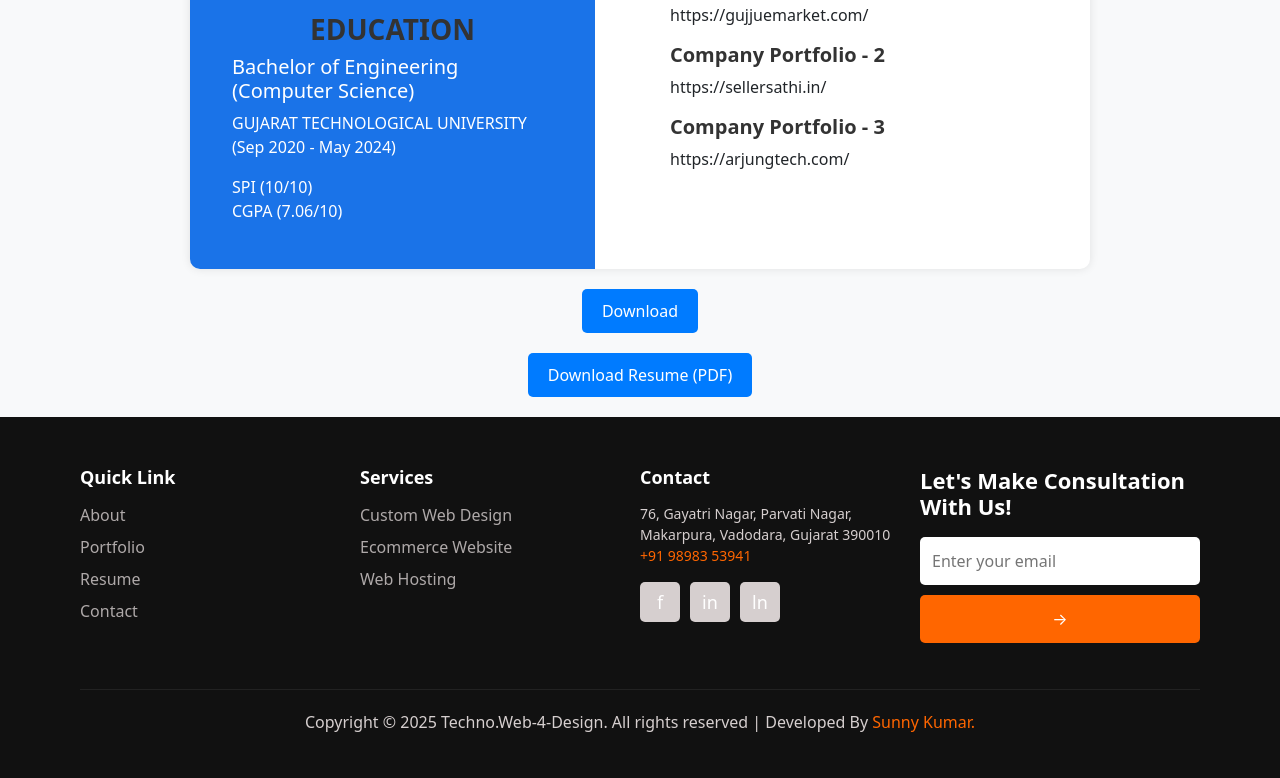
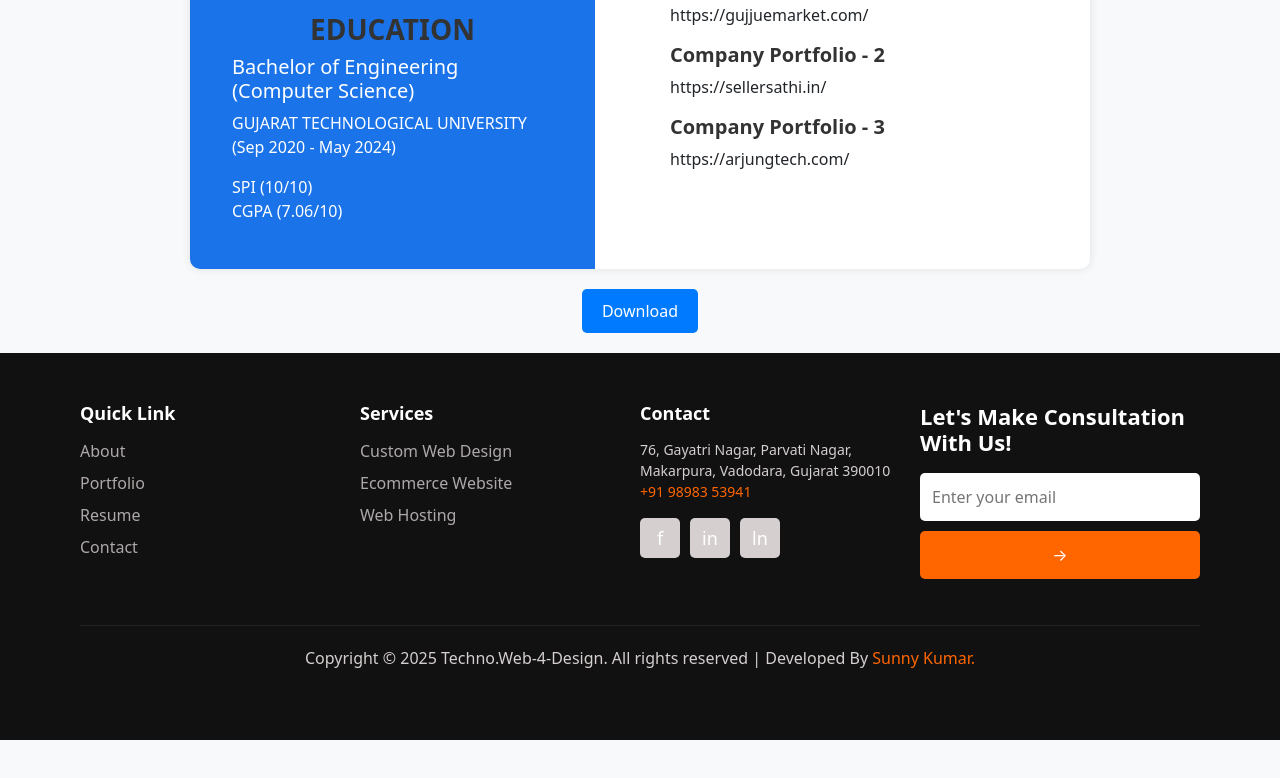
Before and after one commit to sk758495/renew-my-profile, a plain HTML site: page resume.html in a window 1280 px wide. Shown: the part 1071-1849 px from the top of the page. After the commit the page ends 1811 px from the top, so only its background shows below. Drawn offline with nearby package versions, Linux system fonts and the light colour scheme.

Commit message:
vhthtvtu

```diff
--- a/resume.html
+++ b/resume.html
@@ -211,9 +211,9 @@
     <div class="download-button" style="text-align: center; justify-content: center; margin: 20px;">
         <a href="Sunny_Kumar_Resume(Web_Developer).pdf" class="btn btn-primary" download>Download</a>
     </div>
-    <div class="download-button" style="text-align: center; justify-content: center; margin: 20px;">
+    <!-- <div class="download-button" style="text-align: center; justify-content: center; margin: 20px;">
         <a href="resume-pdf.php" class="btn btn-primary">Download Resume (PDF)</a>
-    </div>
+    </div> -->
 
      <!-- Footer -->
      <footer class="footer">
```
